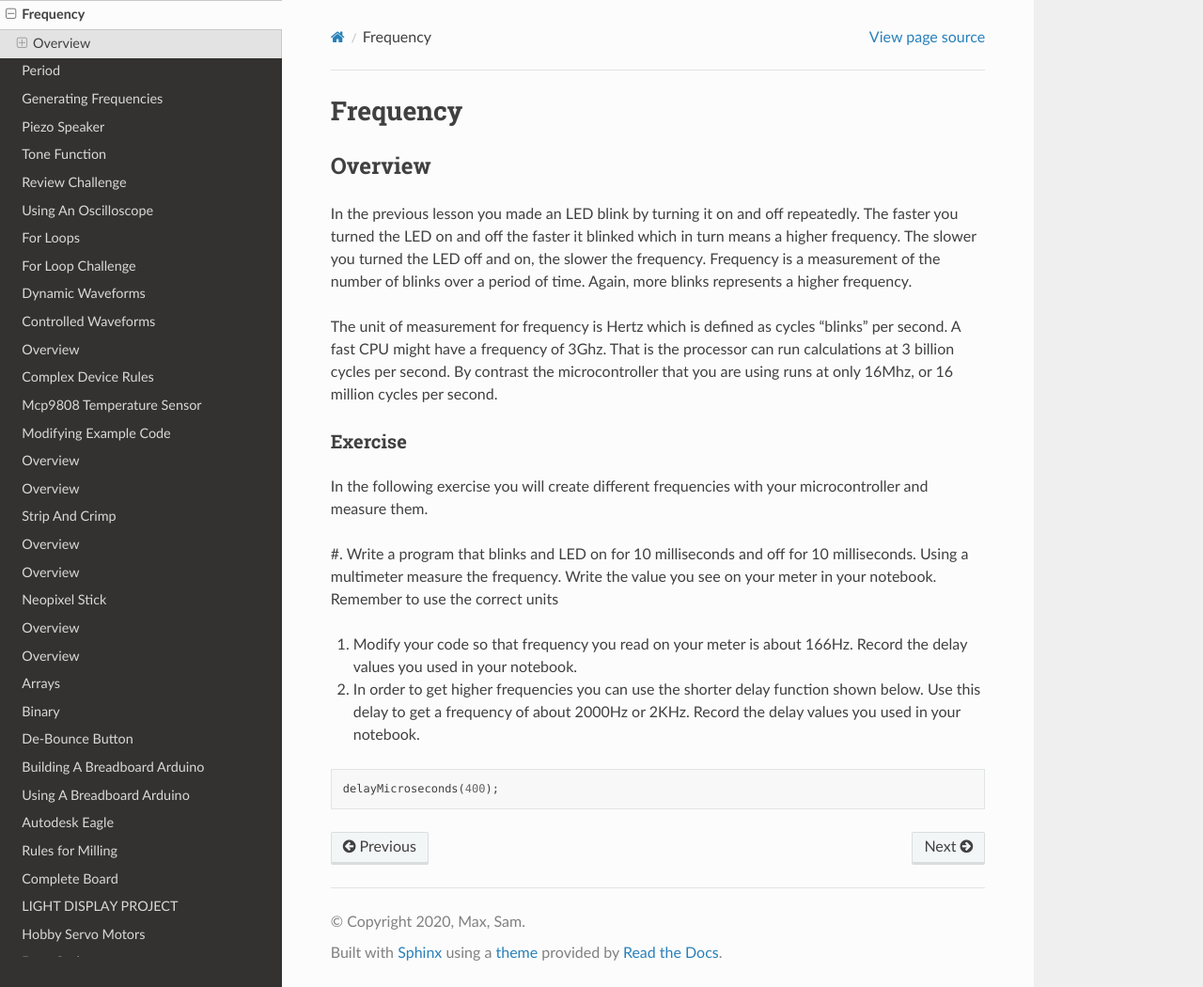
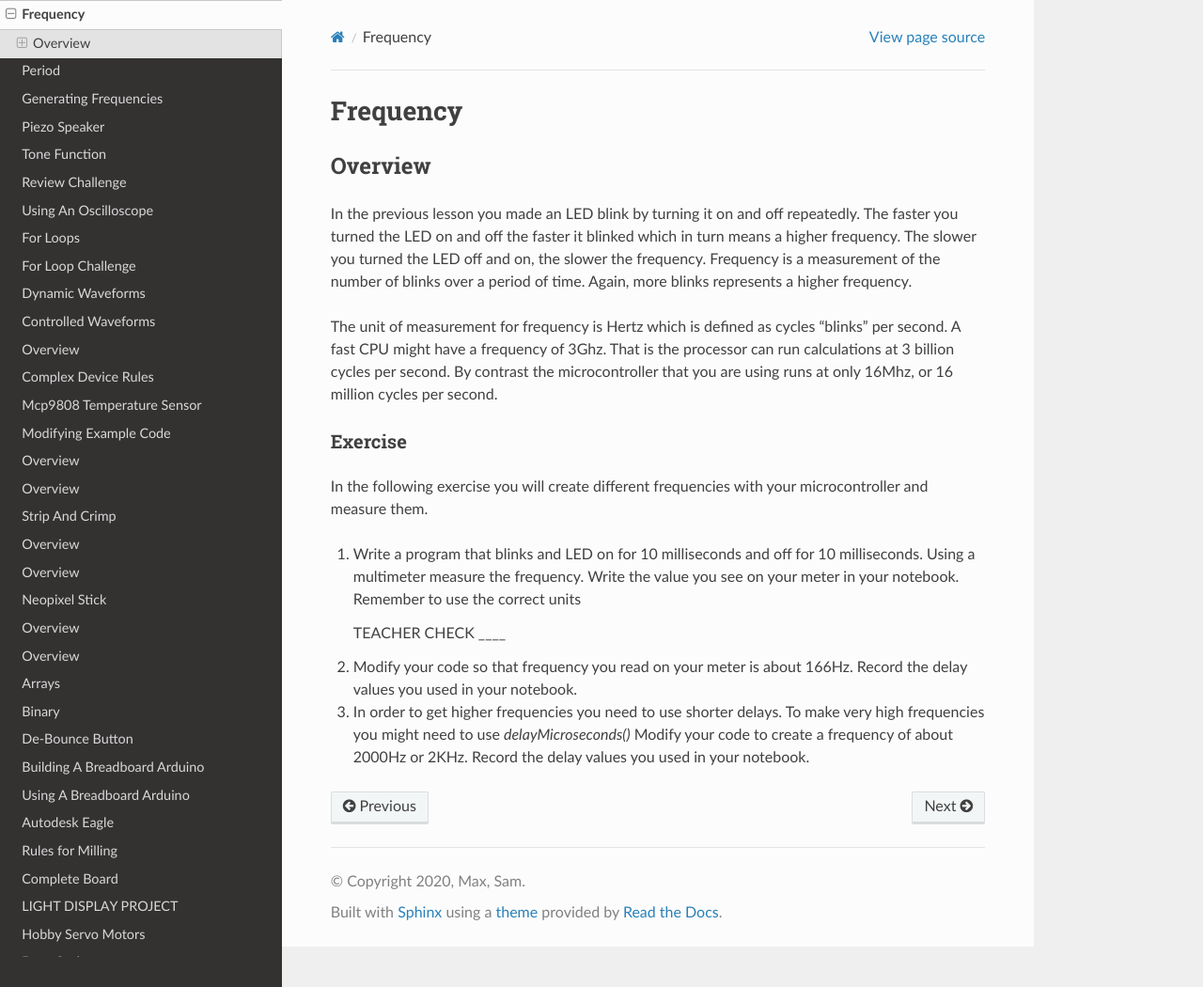
Before and after one commit to maxtkc/mvths-wiki, a Sphinx documentation site: the page built from docs/025-frequency.rst, in a window 1280 px wide and 1050 px high. Shown: the whole window at 94% size. Built offline with Sphinx 7.4.7 and the Read the Docs theme 2.0.0, drawn with Linux system fonts in a browser that asks for light colours; pages that are not in the unit, such as notebooks, are missing from menus.

Commit message:
Update 025-frequency.rst

```diff
--- a/docs/025-frequency.rst
+++ b/docs/025-frequency.rst
@@ -4,26 +4,19 @@ Frequency
 Overview
 --------
 
-In the previous lesson you made an LED blink by turning it on and off repeatedly. The faster you turned the LED on and off the faster it blinked which
-in turn means a higher frequency. The slower you turned the LED off and on, the slower the frequency. Frequency is a measurement of the number of
-blinks over a period of time. Again, more blinks represents a higher frequency.
+In the previous lesson you made an LED blink by turning it on and off repeatedly. The faster you turned the LED on and off the faster it blinked which in turn means a higher frequency. The slower you turned the LED off and on, the slower the frequency. Frequency is a measurement of the number of  blinks over a period of time. Again, more blinks represents a higher frequency.
 
-The unit of measurement for frequency is Hertz which is defined as cycles "blinks" per second. A fast CPU might have a frequency of 3Ghz. That is the processor can
-run calculations at 3 billion cycles per second. By contrast the microcontroller that you are using runs at only 16Mhz, or 16 million cycles per second.
+The unit of measurement for frequency is Hertz which is defined as cycles "blinks" per second. A fast CPU might have a frequency of 3Ghz. That is the processor can run calculations at 3 billion cycles per second. By contrast the microcontroller that you are using runs at only 16Mhz, or 16 million cycles per second.
 
 Exercise
 ~~~~~~~~
 
 In the following exercise you will create different frequencies with your microcontroller and measure them.
 
-#. Write a program that blinks and LED on for 10 milliseconds and off for 10 milliseconds. Using a multimeter measure the frequency.
-Write the value you see on your meter in your notebook. Remember to use the correct units
+#. Write a program that blinks and LED on for 10 milliseconds and off for 10 milliseconds. Using a multimeter measure the frequency. Write the value you see on your meter in your notebook. Remember to use the correct units
+
+   TEACHER CHECK ____
 
 #. Modify your code so that frequency you read on your meter is about 166Hz. Record the delay values you used in your notebook.
 
-#. In order to get higher frequencies you can use the shorter delay function shown below. Use this delay to get a frequency of about 2000Hz or 2KHz.
-   Record the delay values you used in your notebook.
-
-.. code-block:: c
-
-    delayMicroseconds(400);
+#. In order to get higher frequencies you need to use shorter delays. To make very high frequencies you might need to use *delayMicroseconds()* Modify your code to create a frequency of about 2000Hz or 2KHz. Record the delay values you used in your notebook.
```
